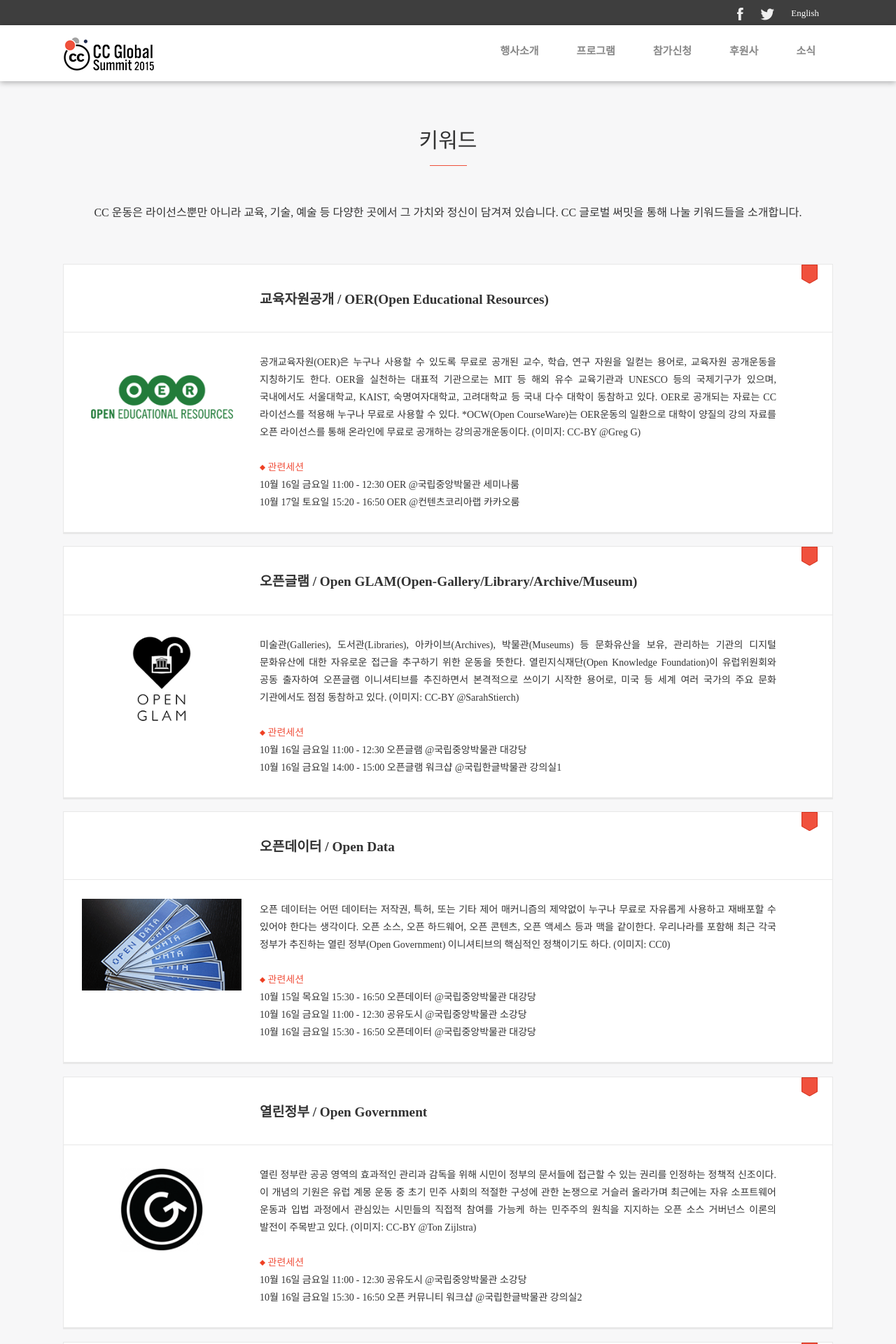
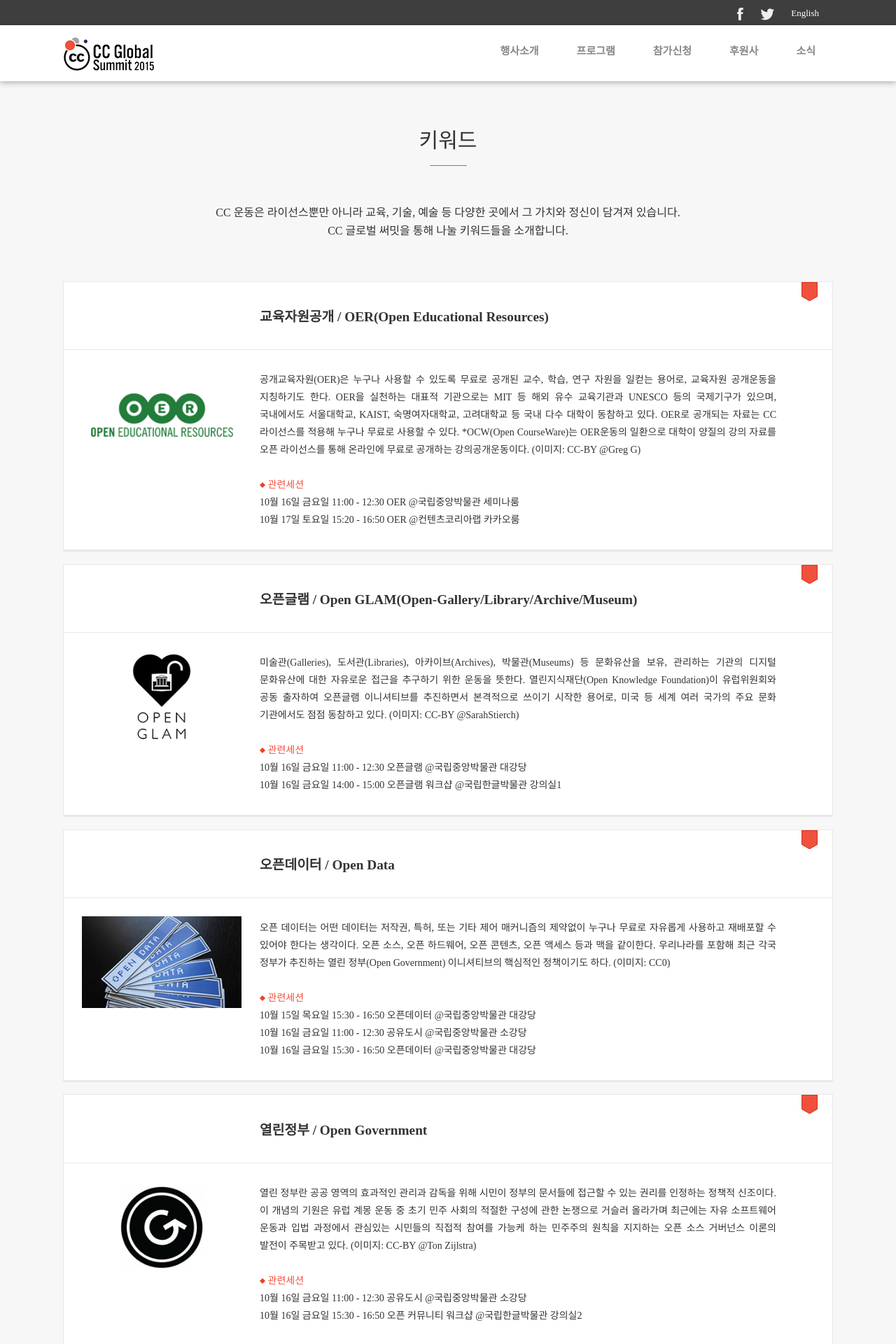
Before and after one commit to creativecommonskorea/2015-global-summit, a Jekyll site: the page built from keywords.html, in a window 1280 px wide. Shown: the top 1920 px of the page at 70% size. Built offline with Jekyll 4.4.1, drawn with Linux system fonts in a browser that asks for light colours; nearby versions of some CDN libraries.

Commit message:
스타일 수정

```diff
--- a/css/keywords.scss
+++ b/css/keywords.scss
@@ -6,7 +6,9 @@
     padding: 3.750em 0 3.750em 0;
     .head_description {
       br.nobr {
-        display: none;
+        @media screen and (max-width: 1000px) {
+          display: none;
+        }
       }
     }
     .keyword_box {
--- a/css/main.css
+++ b/css/main.css
@@ -767,7 +767,7 @@ img {
   margin: 70px 0;
   text-align: center; }
   .past_global_summit .past_title {
-    font-size: 1.875em; }
+    font-size: 24px; }
   .past_global_summit .past_description {
     font-size: 0.875em;
     line-height: 24px;
@@ -1094,8 +1094,9 @@ a {
   .keywords_wrap section {
     text-align: center;
     padding: 3.750em 0 3.750em 0; }
-    .keywords_wrap section .head_description br.nobr {
-      display: none; }
+    @media screen and (max-width: 1000px) {
+      .keywords_wrap section .head_description br.nobr {
+        display: none; } }
     .keywords_wrap section .keyword_box {
       background-color: #fff;
       border: 1px solid #e8e8e8;
@@ -1214,7 +1215,8 @@ a {
         font-size: 24px;
         float: left;
         vertical-align: middle;
-        line-height: 24px; }
+        line-height: 24px;
+        margin-right: 7px; }
         @media screen and (max-width: 1000px) {
           .speaker_wrap .speaker_box .person_profile .name_social .kor_name, .sponsor_whole_wrap .speaker_box .person_profile .name_social .kor_name {
             font-size: 18px;
--- a/css/main.scss
+++ b/css/main.scss
@@ -956,7 +956,7 @@ img {
   margin: 70px 0;
   text-align: center;
   .past_title {
-    font-size: 1.875em;
+    font-size: 24px;
   }
   .past_description {
     font-size: 0.875em;
--- a/css/speakers.scss
+++ b/css/speakers.scss
@@ -50,6 +50,7 @@
           float: left;
           vertical-align: middle;
           line-height: 24px;
+          margin-right: 7px;
         }
         .eng_name {
           @media screen and (max-width: 1000px) {
```
